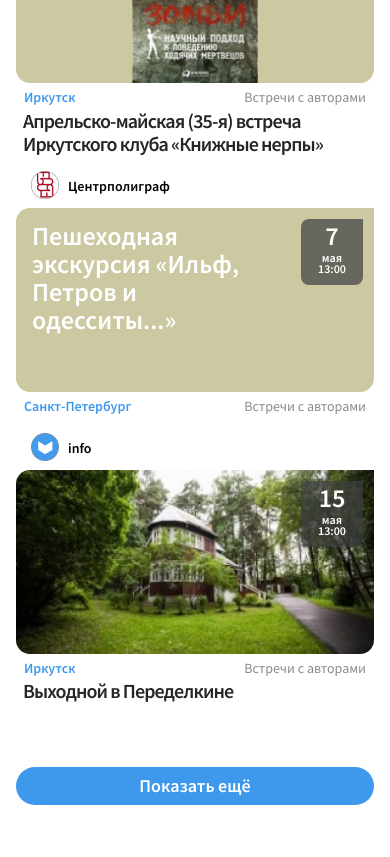
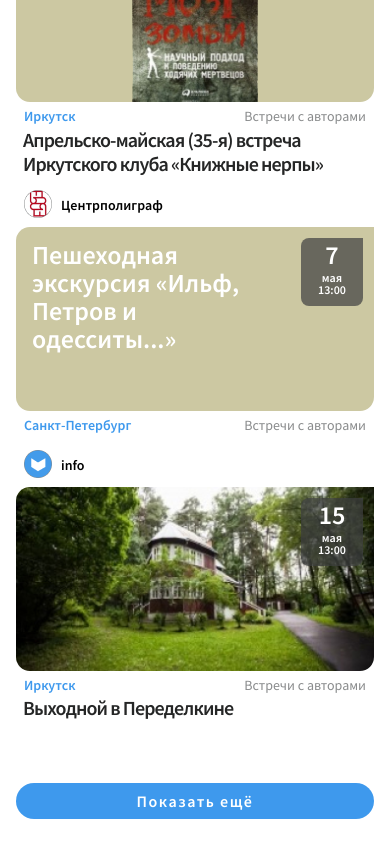
Before and after one commit to quackynaut/litrestest, a plain HTML site: page index.html in a window 390 px wide. Shown: the part 1051-1908 px from the top of the page. Drawn offline with Linux system fonts and the light colour scheme.

Commit message:
PP final mobile fixes

```diff
--- a/scss/styles.scss
+++ b/scss/styles.scss
@@ -272,6 +272,7 @@ body {
     .news {
         grid-template-columns: repeat(1, 1fr);
         grid-gap: 16px;
+        margin-top: 340px;
     }
 
     .container {
@@ -284,7 +285,7 @@ body {
     }
 
     .news-block {
-        margin-bottom: 0;
+        margin-bottom: -2px;
 
         &.news-block--tall {
             .news-block__body {
@@ -306,10 +307,6 @@ body {
         }
 
         .news-block__header-author {
-
-            .news-block__header-author-avatar {
-                margin-left: 7px;
-            }
 
             .news-block__header-author-name {
                 margin-left: 9px;
@@ -338,6 +335,10 @@ body {
                     font-size: 26px;
                     line-height: 32px;
                 }
+
+                .news-block__body-month {
+                    line-height: 13px;
+                }
             }
 
             .news-block__body-text {
@@ -360,6 +361,10 @@ body {
                 margin-top: 3px;
                 padding: 0 7px;
                 letter-spacing: -0.9px;
+
+                a {
+                    line-height: 24px;
+                }
             }
         }
 
@@ -367,6 +372,10 @@ body {
 
     .news-button a {
         margin: 65px auto;
+        padding: 10px 1px;
+        letter-spacing: 1.5px;
+        font-size: 16px;
+        line-height: 16px;
     }
 
 
```
Also changed, not shown: scss/styles.css, 1 other file.
